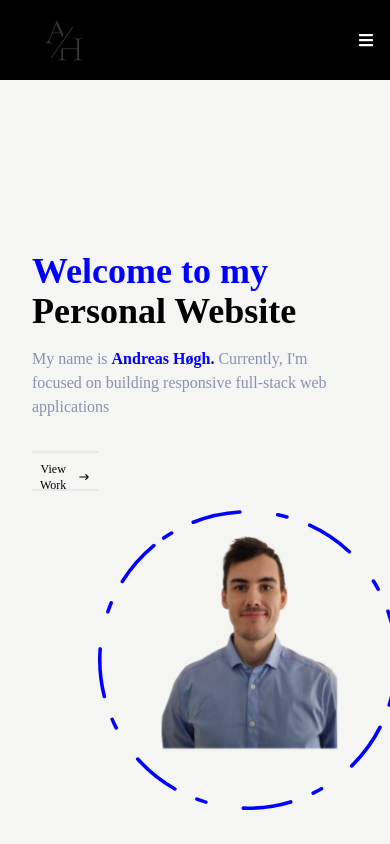
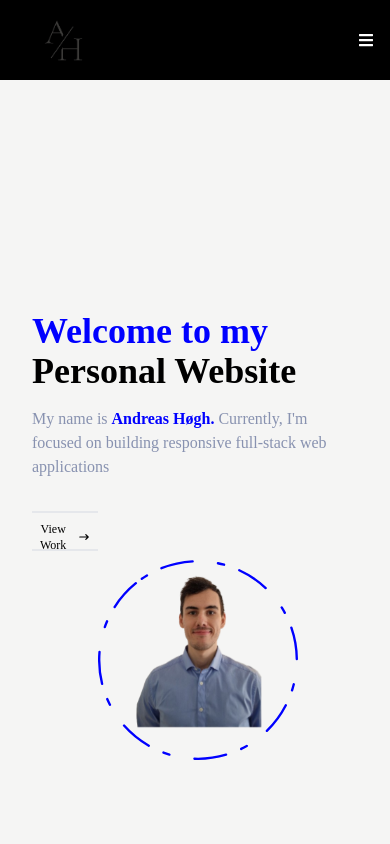
Before and after one commit to AndreasHoegh/portfolio-react-app, a React (Create React App) app: page / in a window 390 px wide. Shown: the top 844 px of the page. Built offline with nearby package versions, Linux system fonts and the light colour scheme.

Commit message:
mobile view fix

```diff
--- a/src/components/Home.jsx
+++ b/src/components/Home.jsx
@@ -8,7 +8,7 @@
   return (
     <div
       name="home"
-      className="w-full h-screen bg-stone-100 min-h-[1024px] pt-24 "
+      className=" h-screen bg-stone-100 min-h-[1024px] pt-24 w-screen "
     >
       {/* Container */}
       <div className="max-w-[1000px] mx-auto px-8 flex flex-col justify-center h-full mt-6">
@@ -26,7 +26,7 @@
         </p>
 
         {/* Circle and btn Container */}
-        <div className="flex justify-between mb-8">
+        <div className="flex justify-between mb-8 max-w-screen">
           <button className=" group border-y-2 py-2 px-2 my-4 h-10 text-xs sm:text-lg hover:bg-customPurple hover:border-customPurple hover:text-white">
             <Link
               to="work"
@@ -48,14 +48,14 @@
                 opacity: 1,
                 transition: { delay: 0.4, duration: 1.2, ease: "easeInOut" },
               }}
-              className=" md:w-[368px] md:h-[368px] w-[208px] h-[208px]  mix-blend-darken absolute ml-8 mt-8 md:mt-4 "
+              className=" md:w-[368px] md:h-[368px] w-[148px] h-[208px]  mix-blend-darken absolute ml-4 sm:ml-8 mt-8 md:mt-4 "
             >
               <img src={hero} alt="Description of the" className="w-full  " />
             </motion.div>
 
             {/* circle */}
             <motion.svg
-              className="w-[300px] h-[450px] md:w-[500px] md:h-[700px] stroke-customPurple"
+              className="w-[200px] h-[330px] md:w-[500px] md:h-[700px] stroke-customPurple"
               fill="transparent"
               viewBox="0 0 506 506"
             >
```
